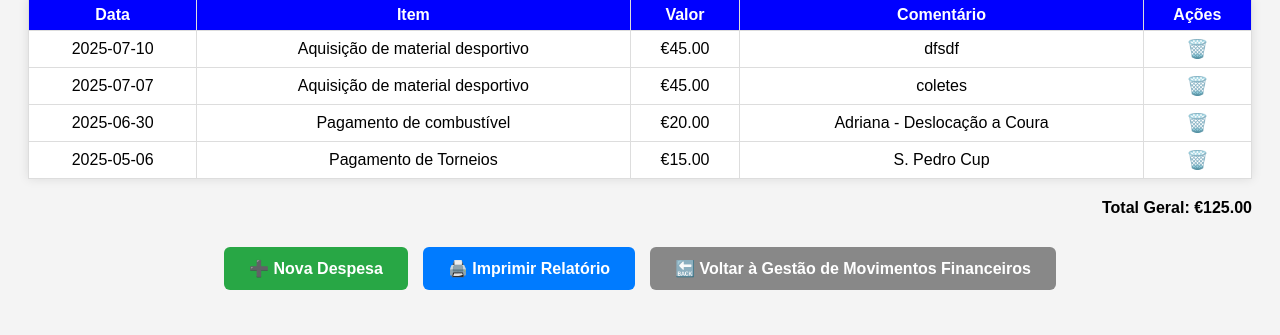
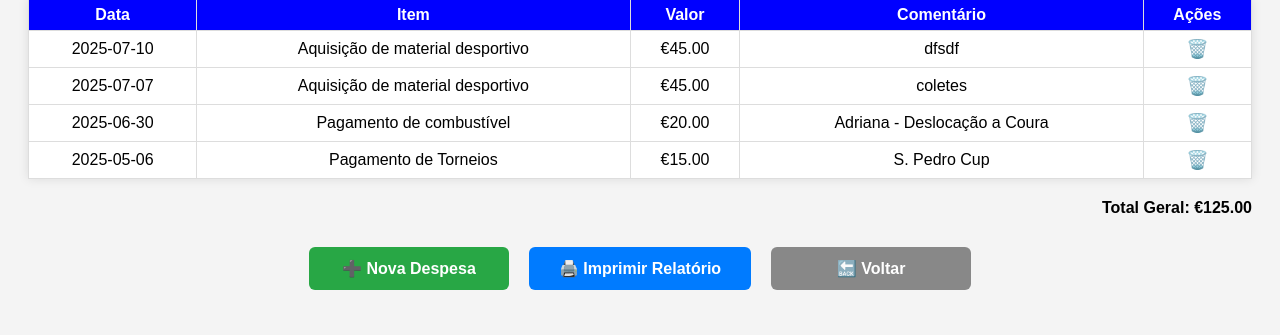
Before and after one commit to Migu3lopes/app_cokinhas, a Flask app: page /tabela_despesas in a window 1280 px wide. Shown: the part 363-698 px from the top of the page. Run offline with Flask 3, Linux system fonts and the light colour scheme; data comes from the database, SQL or seed files in the repository.

Commit message:
Melhorias visuais na tabela_despesas.html: botões uniformes, renomeação de 'Voltar' e organização da secção final

```diff
--- a/templates/gestao_documentos.html
+++ b/templates/gestao_documentos.html
@@ -173,7 +173,7 @@
                 {% set i = loop.index0 %}
                 <td>
                     {% set doc_path = atleta[3 + i] %}
-                    {% if doc_path %}
+                    {% if doc_path and doc_path != '' and doc_path != 'NULL' %}
                         <a href="{{ '/' + doc_path }}" target="_blank">📄</a>
                         <form action="/eliminar_documento" method="POST" style="display:inline;">
                             <input type="hidden" name="atleta_id" value="{{ atleta[0] }}">
--- a/templates/tabela_despesas.html
+++ b/templates/tabela_despesas.html
@@ -90,29 +90,32 @@
         .acoes-finais {
             display: flex;
             justify-content: center;
-            gap: 15px;
+            gap: 20px;
+            flex-wrap: wrap;
             margin-top: 30px;
         }
 
         .acoes-finais a {
-            padding: 12px 25px;
+            padding: 12px 30px;
             background-color: #1E90FF;
             color: white;
             text-decoration: none;
             border-radius: 6px;
             font-weight: bold;
+            min-width: 140px;
+            text-align: center;
         }
 
         .acoes-finais a:hover {
             background-color: #0066cc;
         }
 
-        .voltar {
-            background-color: #888 !important;
+        .acoes-finais a.voltar {
+            background-color: #888;
         }
 
-        .voltar:hover {
-            background-color: #666 !important;
+        .acoes-finais a.voltar:hover {
+            background-color: #666;
         }
 
         .btn-apagar {
@@ -184,7 +187,8 @@
     <div class="acoes-finais">
         <a href="/financeiros/despesas" style="background-color: #28a745;">➕ Nova Despesa</a>
         <a href="/despesas/relatorio" style="background-color: #007BFF;" target="_blank">🖨️ Imprimir Relatório</a>
-        <a class="voltar" href="/financeiros/despesas">🔙 Voltar à Gestão de Movimentos Financeiros</a>
+        <a class="voltar" href="/administracao/financeiro">🔙 Voltar</a>
     </div>
+</div>
 </body>
 </html>
```
